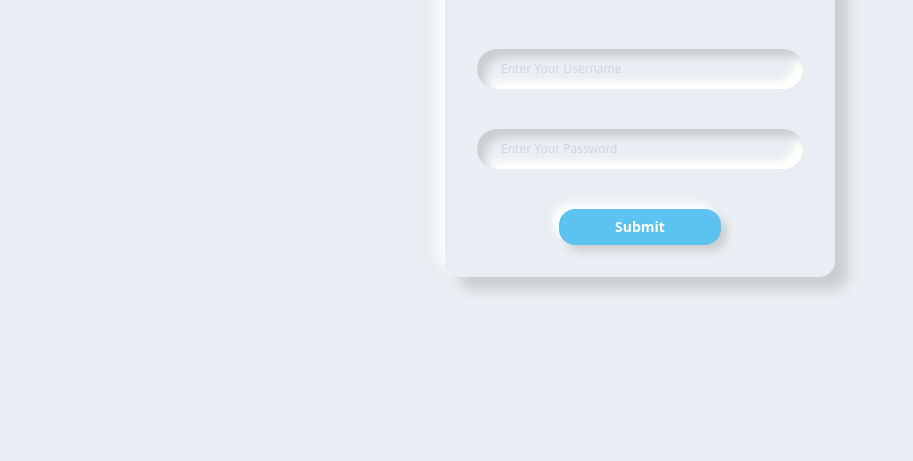
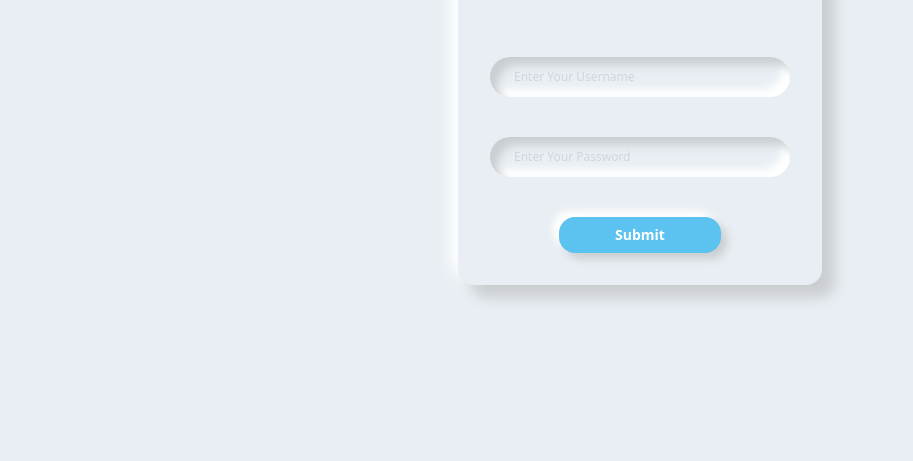
Before and after one commit to Mareola-Mabs/Stock-Locator-App, a plain HTML site: page index.html in a window 1280 px wide. Shown: the part 395-856 px from the top of the page, without its empty margins (0-913 px from the left). Drawn offline with Linux system fonts and the light colour scheme.

Commit message:
style: adjust login page padding

```diff
--- a/index.html
+++ b/index.html
@@ -32,13 +32,13 @@
                     </span>
                 </div>
 
-                <div class="form mt-16">
+                <div class="form mt-20">
 
                     <form class="flex flex-col items-center space-y-10 relative" id="myform" action="./assets/home.html" method="" onsubmit="return validate()">
 
-                        <input class="focus-within:outline-none py-3 px-32 pl-6 bg-grey_background shadow-input-shadow rounded-3xl text-xs placeholder:text-gray-300 focus-within:placeholder:text-gray-700 text-gray-700" type="text" name="Username" id="username" placeholder="Enter Your Username">
+                        <input class="focus-within:outline-none py-3 w-[300px] px-6 bg-grey_background shadow-input-shadow rounded-3xl text-xs placeholder:text-gray-300 focus-within:placeholder:text-gray-700 text-gray-700" type="text" name="Username" id="username" placeholder="Enter Your Username">
 
-                        <input class="focus-within:outline-none py-3 px-32 pl-6 bg-grey_background shadow-input-shadow rounded-3xl text-xs placeholder:text-gray-300 focus-within:placeholder:text-gray-700 text-gray-700" type="password" name="password" id="password" placeholder="Enter Your Password">
+                        <input class="focus-within:outline-none py-3 w-[300px] px-6 bg-grey_background shadow-input-shadow rounded-3xl text-xs placeholder:text-gray-300 focus-within:placeholder:text-gray-700 text-gray-700" type="password" name="password" id="password" placeholder="Enter Your Password">
 
 
                         <button class="w-fit rounded-2xl shadow-logo-shadow bg-[#5CC3F1] text-white font-bold text-sm px-14 py-2" type="submit" id="submit">Submit</button>
```
Also changed, not shown: assets/css/app.css.
